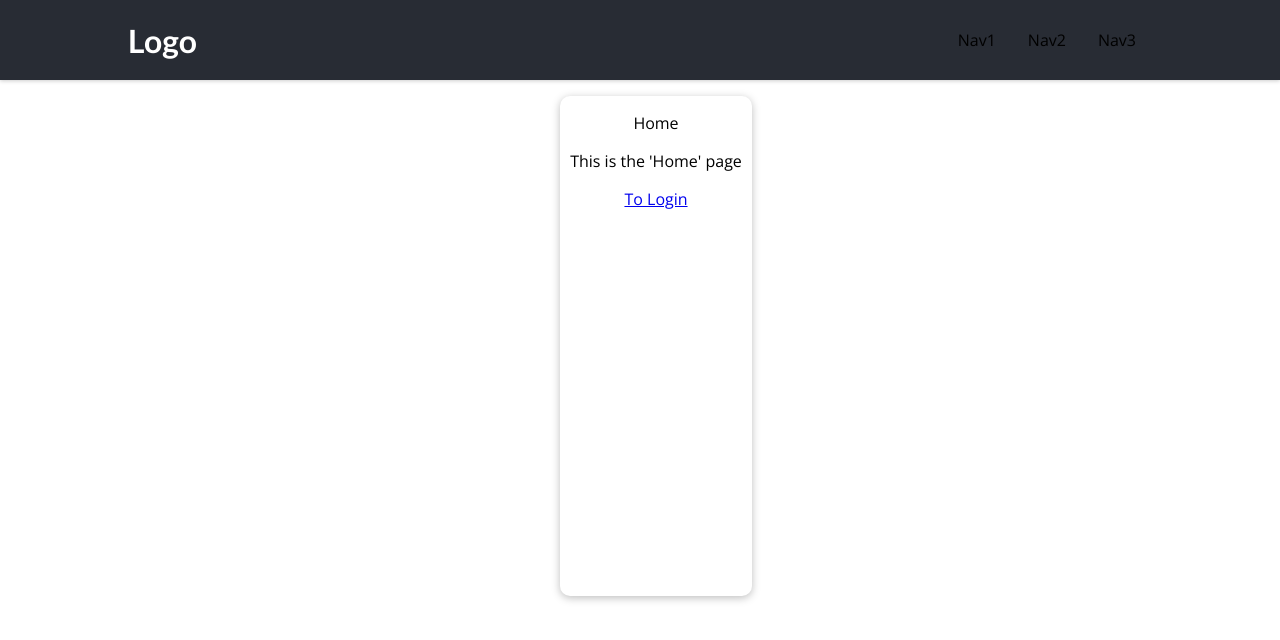
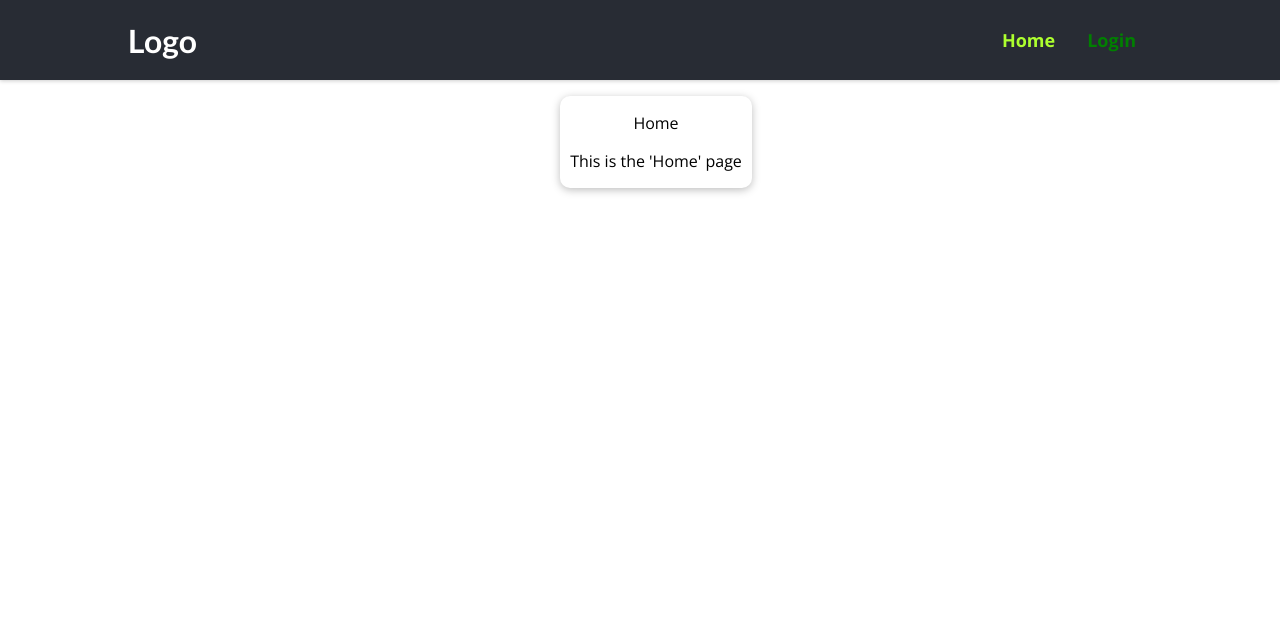
Before and after one commit to VoidCooper/react-FAQ-board, a React (Create React App) app: page / in a window 1280 px wide. Shown: the top 640 px of the page. Built offline with nearby package versions, Linux system fonts and the light colour scheme.

Commit message:
Continued Main Header Navigation

```diff
--- a/src/components/dummy/DummyContentHolder.module.css
+++ b/src/components/UI/Card.module.css
@@ -1,6 +1,5 @@
 .main {
   width: 100%;
-  height: 500px;
   display: flex;
   justify-content: center;
   margin: 1em;
--- /dev/null
+++ b/src/components/UI/Card.tsx
@@ -0,0 +1,18 @@
+import { Link } from "react-router-dom";
+import classes from "./Card.module.css";
+
+const Card: React.FC<{
+  title: string;
+  children?: JSX.Element | JSX.Element[];
+}> = ({ title, children }) => {
+  return (
+    <div className={classes.main}>
+      <div className={classes.content}>
+        <p>{title}</p>
+        {children}
+      </div>
+    </div>
+  );
+};
+
+export default Card;
--- a/src/components/dummy/DummyContentHolder.tsx
+++ /dev/null
@@ -1,22 +0,0 @@
-import { Link } from "react-router-dom";
-import classes from "./DummyContentHolder.module.css";
-
-const DummyContentHolder: React.FC<{
-  title: string;
-  text: string;
-  redirectToHome?: boolean;
-  children?: JSX.Element | JSX.Element[];
-}> = ({ title, text, redirectToHome, children }) => {
-  return (
-    <div className={classes.main}>
-      <div className={classes.content}>
-        <p>{title}</p>
-        <p>{text}</p>
-        {redirectToHome && <Link to="/">Back to Home</Link>}
-        {children}
-      </div>
-    </div>
-  );
-};
-
-export default DummyContentHolder;
--- a/src/components/layout/MainHeader.module.css
+++ b/src/components/layout/MainHeader.module.css
@@ -25,5 +25,21 @@
 }
 
 .header li {
-    margin: 0 1rem;
-  }
+  margin: 0 1rem;
+}
+
+.nav a{
+  text-decoration: none;
+  color: green;
+  font-size: large;
+  font-weight: bold;
+}
+
+.nav a.active,
+.nav a:active {
+  color: greenyellow;
+}
+
+.nav a:hover {
+  color: yellow;
+}
--- a/src/components/layout/MainHeader.tsx
+++ b/src/components/layout/MainHeader.tsx
@@ -1,14 +1,67 @@
+import { NavLink } from "react-router-dom";
+import { useAppDispatch, useAppSelector } from "../../hooks";
+import { authActions } from "../../store/auth-slice";
 import classes from "./MainHeader.module.css";
 
 const MainHeader = () => {
+  const isAuth = useAppSelector((state) => state.auth.isAuthenticated);
+  const dispatch = useAppDispatch();
+  const logoutHandler = () => {
+    dispatch(authActions.logout());
+  };
+
   return (
     <header className={classes.header}>
       <div className={classes.logo}>Logo</div>
-      <nav>
+      <nav className={classes.nav}>
         <ul>
-          <li>Nav1</li>
-          <li>Nav2</li>
-          <li>Nav3</li>
+          <li>
+            <NavLink
+              to="/"
+              className={({ isActive }) => {
+                return isActive ? classes.active : "";
+              }}
+            >
+              Home
+            </NavLink>
+          </li>
+          {isAuth && (
+            <>
+              <li>
+                <NavLink
+                  to="/Profile"
+                  className={({ isActive }) => {
+                    return isActive ? classes.active : "";
+                  }}
+                >
+                  Profile
+                </NavLink>
+              </li>
+              <li>
+                <NavLink
+                  onClick={logoutHandler}
+                  to="/"
+                  className={({ isActive }) => {
+                    return isActive ? classes.active : "";
+                  }}
+                >
+                  LogOut
+                </NavLink>
+              </li>
+            </>
+          )}
+          {!isAuth && (
+            <li>
+              <NavLink
+                to="/Login"
+                className={({ isActive }) => {
+                  return isActive ? classes.active : "";
+                }}
+              >
+                Login
+              </NavLink>
+            </li>
+          )}
         </ul>
       </nav>
     </header>
--- a/src/pages/Home.tsx
+++ b/src/pages/Home.tsx
@@ -1,11 +1,11 @@
 import { Link } from "react-router-dom";
-import DummyContentHolder from "../components/dummy/DummyContentHolder";
+import Card from "../components/UI/Card";
 
 const Home = () => {
   return (
-    <DummyContentHolder title="Home" text="This is the 'Home' page">
-      <Link to="Login">To Login</Link>
-    </DummyContentHolder>
+    <Card title="Home">
+      <p>This is the 'Home' page</p>
+    </Card>
   );
 };
 
--- a/src/pages/Login.tsx
+++ b/src/pages/Login.tsx
@@ -1,26 +1,28 @@
-import { Link } from "react-router-dom";
-import DummyContentHolder from "../components/dummy/DummyContentHolder";
+import { Link, useNavigate } from "react-router-dom";
+import Card from "../components/UI/Card";
 import { useAppDispatch, useAppSelector } from "../hooks";
 import { authActions } from "../store/auth-slice";
 
 const Login = () => {
   const isAuth = useAppSelector(state => state.auth.isAuthenticated);
   const dispatch = useAppDispatch();
+  const navigate = useNavigate();
 
   const toggleAuthState = () => {
     if (!isAuth){
       dispatch(authActions.login());
+      navigate('/Profile');
     } else {
       dispatch(authActions.logout());
+      navigate('/');
     }
   }
 
   return (
-    <DummyContentHolder title="Login Page" text="This is the login page">
+    <Card title="Login Page">
+      <p>This is the login page</p>
       <button onClick={toggleAuthState}>Toggle auth state</button>
-      <br />
-      <Link to="/">Back to Home</Link>
-    </DummyContentHolder>
+    </Card>
   );
 };
 
--- a/src/pages/NotFound.tsx
+++ b/src/pages/NotFound.tsx
@@ -1,12 +1,12 @@
-import DummyContentHolder from "../components/dummy/DummyContentHolder";
+import { Link } from "react-router-dom";
+import Card from "../components/UI/Card";
 
 const NotFound = () => {
   return (
-    <DummyContentHolder
-      title="404"
-      text="Page Not Found"
-      redirectToHome={true}
-    />
+    <Card title="404">
+      <p>Page Not Found</p>
+      <Link to='/'>Back to Home</Link>
+    </Card>
   );
 };
 
```
Also changed, not shown: src/hooks.ts (line endings or trailing spaces), src/index.css (line endings or trailing spaces).
